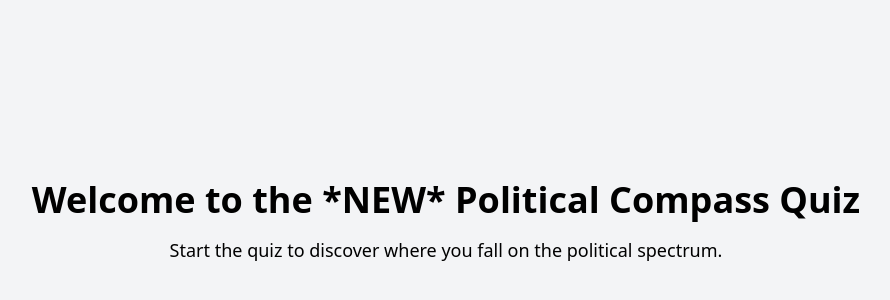
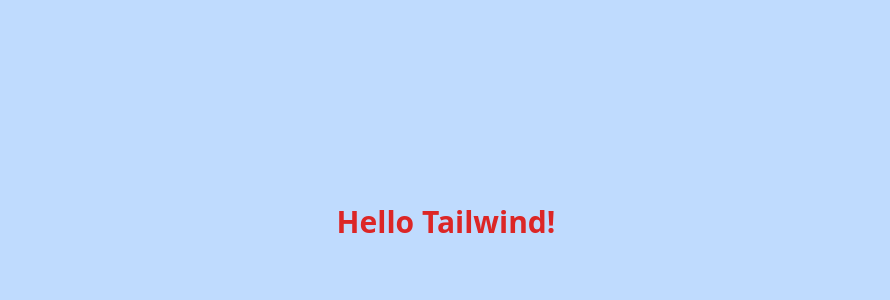
Before and after one commit to HumzaR/political-compass-clean, a Next.js app: page / in a window 1280 px wide. Shown: the part 178-478 px from the top of the page, without its empty margins (194-1084 px from the left). Built offline with nearby package versions, Linux system fonts and the light colour scheme.

Commit message:
Test Tailwind styles

```diff
--- a/package.json
+++ b/package.json
@@ -9,10 +9,10 @@
   },
   "dependencies": {
     "@tailwindcss/vite": "^4.1.7",
-    "autoprefixer": "^10.4.7",
+    "autoprefixer": "^10.4.21",
     "firebase": "^11.9.1",
     "next": "13.4.12",
-    "postcss": "^8.4.14",
+    "postcss": "^8.5.6",
     "react": "18.2.0",
     "react-dom": "18.2.0",
     "tailwindcss": "^3.4.17"
--- a/pages/index.js
+++ b/pages/index.js
@@ -2,14 +2,8 @@
 
 export default function Home() {
   return (
-    <div className="min-h-screen flex flex-col items-center justify-center bg-gray-100">
-      <Head>
-        <title>Political Compass</title>
-      </Head>
-      <main className="text-center">
-        <h1 className="text-4xl font-bold mb-4">Welcome to the *NEW* Political Compass Quiz</h1>
-        <p className="text-lg">Start the quiz to discover where you fall on the political spectrum.</p>
-      </main>
+    <div className="flex items-center justify-center min-h-screen bg-blue-200">
+      <h1 className="text-3xl font-bold text-red-600">Hello Tailwind!</h1>
     </div>
   )
 }
```
Also changed, not shown: 1 other file (tests, documents, lock files or other folders).
